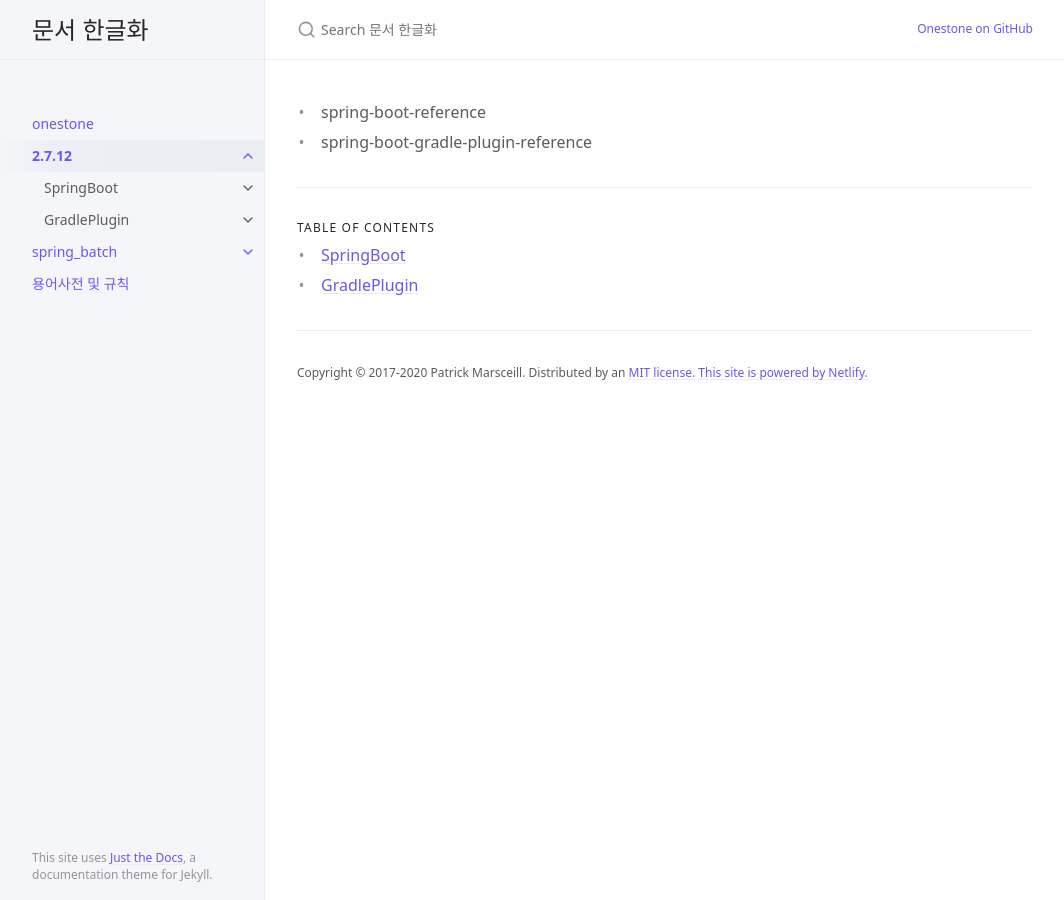
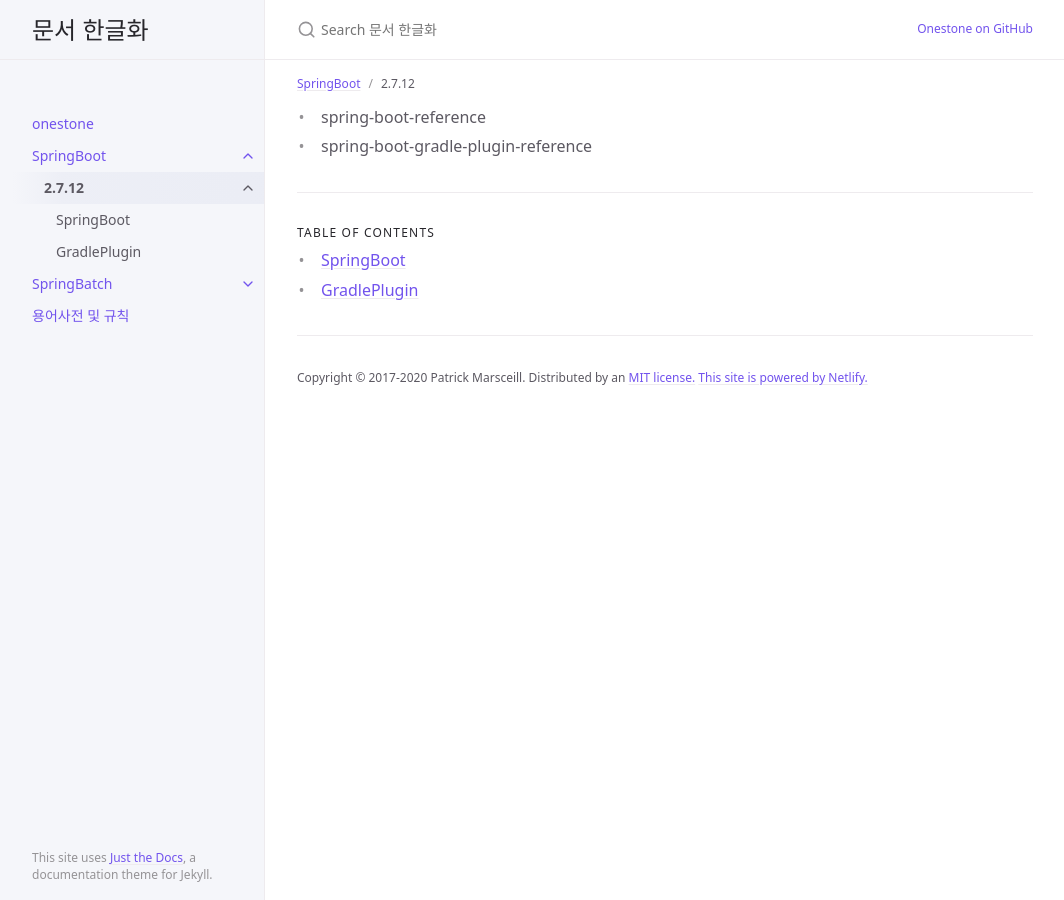
Before and after one commit to onestone9900/onestone9900.github.io, a Jekyll site: the page built from docs/spring_boot/2.7.12/index.md, in a window 1280 px wide. Shown: the whole page, without its empty margins (107-1171 px from the left). Built offline with Jekyll 4.4.1, drawn with Linux system fonts in a browser that asks for light colours.

Commit message:
docs: index 구조 변경

```diff
--- a/docs/spring_batch/5.0.2/0. index.md
+++ b/docs/spring_batch/5.0.2/0. index.md
@@ -1,7 +1,7 @@
 ---
 layout: default
 title: 5.0.2
-parent: spring_batch
+parent: SpringBatch
 has_children: true
 nav_order: 1
 ---
--- a/docs/spring_batch/5.0.2/1. spring_batch_introduction.md
+++ b/docs/spring_batch/5.0.2/1. spring_batch_introduction.md
@@ -2,7 +2,7 @@
 layout: default
 title: 1. Spring Batch Introduction
 parent: 5.0.2
-grand_parent: spring_batch
+grand_parent: SpringBatch
 nav_order: 1
 ---
 
--- a/docs/spring_batch/index.md
+++ b/docs/spring_batch/index.md
@@ -1,6 +1,6 @@
 ---
 layout: default
-title: spring_batch
+title: SpringBatch
 nav_order: 3
 has_children: true
 ---
--- a/docs/2.7.12/gradle_plugin/0. gradle_plugin.md
+++ b/docs/spring_boot/2.7.12/gradle_plugin/0. gradle_plugin.md
@@ -2,6 +2,7 @@
 layout: default
 title: GradlePlugin
 parent: 2.7.12
+grand_parent: SpringBoot
 has_children: true
 nav_order: 2
 ---
--- a/docs/2.7.12/index.md
+++ b/docs/spring_boot/2.7.12/index.md
@@ -1,7 +1,8 @@
 ---
 layout: default
 title: 2.7.12
-nav_order: 2
+parent: SpringBoot
+nav_order: 1
 has_children: true
 ---
 
--- a/docs/2.7.12/spring_boot/0. spring_boot.md
+++ b/docs/spring_boot/2.7.12/spring_boot/0. spring_boot.md
@@ -2,6 +2,7 @@
 layout: default
 title: SpringBoot
 parent: 2.7.12
+grand_parent: SpringBoot
 has_children: true
 nav_order: 1
 ---
```
Also changed, not shown: docs/spring_boot/index.md (added, +6 -0 lines), Gemfile.lock, docs/spring_boot/2.7.12/gradle_plugin/1. introduction.md (renamed from docs/2.7.12/gradle_plugin/1. introduction.md), docs/spring_boot/2.7.12/gradle_plugin/2. getting_started.md (renamed from docs/2.7.12/gradle_plugin/2. getting_started.md), docs/spring_boot/2.7.12/gradle_plugin/3. managing_dependencies.md (renamed from docs/2.7.12/gradle_plugin/3. managing_dependencies.md), docs/spring_boot/2.7.12/gradle_plugin/4. packaging_executable_archives.md (renamed from docs/2.7.12/gradle_plugin/4. packaging_executable_archives.md), docs/spring_boot/2.7.12/gradle_plugin/5. packaging_OCI_Images.md (renamed from docs/2.7.12/gradle_plugin/5. packaging_OCI_Images.md), docs/spring_boot/2.7.12/gradle_plugin/6. publishing_your_application.md (renamed from docs/2.7.12/gradle_plugin/6. publishing_your_application.md), docs/spring_boot/2.7.12/gradle_plugin/7. running_your_application_with_gradle.md (renamed from docs/2.7.12/gradle_plugin/7. running_your_application_with_gradle.md), docs/spring_boot/2.7.12/gradle_plugin/8. integrating_with_actuator.md (renamed from docs/2.7.12/gradle_plugin/8. integrating_with_actuator.md), docs/spring_boot/2.7.12/gradle_plugin/9. reacting_to_other_plugins.md (renamed from docs/2.7.12/gradle_plugin/9. reacting_to_other_plugins.md), docs/spring_boot/2.7.12/spring_boot/1. legal.md (renamed from docs/2.7.12/spring_boot/1. legal.md), docs/spring_boot/2.7.12/spring_boot/2. getting-help.md (renamed from docs/2.7.12/spring_boot/2. getting-help.md).
